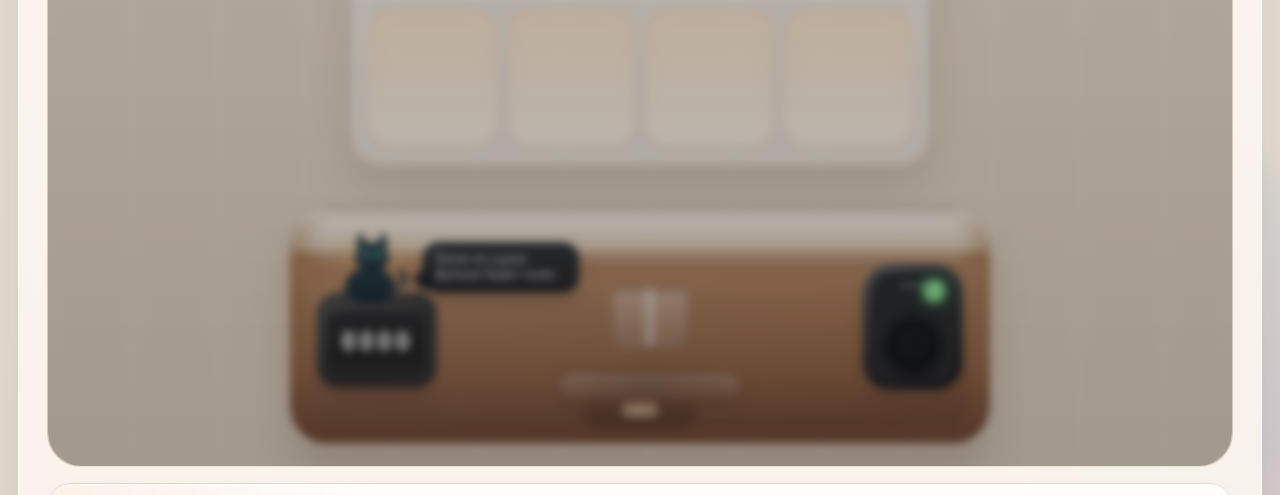
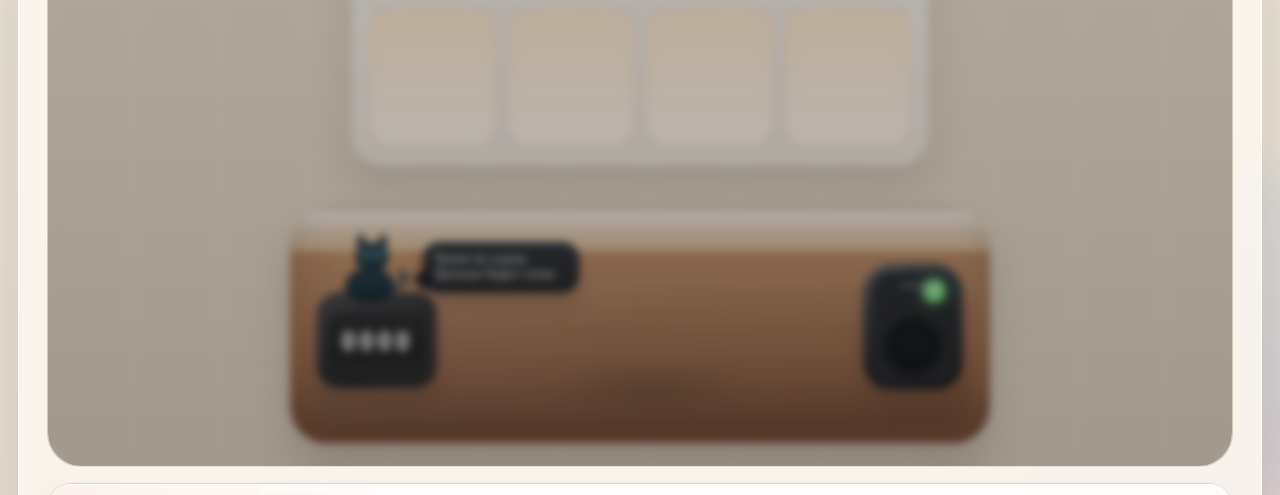
Before and after one commit to ilyamirin/osome, a website: page index.html in a window 1280 px wide. Shown: the part 818-1313 px from the top of the page. Drawn offline with Linux system fonts and the light colour scheme.

Commit message:
Simplify counter details

```diff
--- a/game.js
+++ b/game.js
@@ -1344,8 +1344,7 @@ function renderActiveOrder() {
     DOM.activeOrder.dataset.order = "idle";
     DOM.activeOrderBadge.className = "active-order-badge";
     DOM.activeOrderBadge.removeAttribute("aria-label");
-    DOM.activeOrderIcon.innerHTML =
-      '<span class="active-order-placeholder" aria-hidden="true"></span>';
+    DOM.activeOrderIcon.innerHTML = "";
     DOM.activeOrderBadge.style.removeProperty("--box-color");
     return;
   }
--- a/index.html
+++ b/index.html
@@ -77,9 +77,6 @@
                         <span class="speaker-notch" aria-hidden="true"></span>
                         <span class="speaker-grill" aria-hidden="true"></span>
                       </button>
-                      <div class="counter-plaque" aria-hidden="true">
-                        <span class="counter-plaque-mark"></span>
-                      </div>
                     </div>
                   </div>
                 </div>
--- a/styles.css
+++ b/styles.css
@@ -690,24 +690,6 @@ button {
   pointer-events: none;
 }
 
-.active-order::before {
-  content: "";
-  position: absolute;
-  left: 50%;
-  bottom: 12px;
-  width: 154px;
-  height: 20px;
-  border-radius: 999px;
-  transform: translateX(-50%);
-  background:
-    linear-gradient(180deg, rgba(255, 248, 236, 0.32), rgba(255, 248, 236, 0.03)),
-    linear-gradient(180deg, rgba(122, 82, 54, 0.28), rgba(122, 82, 54, 0.08));
-  box-shadow:
-    inset 0 1px 0 rgba(255, 255, 255, 0.22),
-    0 8px 12px rgba(58, 36, 24, 0.14);
-  opacity: 0.95;
-}
-
 .active-order::after {
   content: "";
   position: absolute;
@@ -821,22 +803,6 @@ button {
     drop-shadow(0 12px 14px rgba(40, 26, 18, 0.2));
 }
 
-.active-order-placeholder {
-  width: 78px;
-  height: 58px;
-  border-radius: 10px;
-  border: 3px solid rgba(29, 38, 44, 0.18);
-  background:
-    linear-gradient(180deg, rgba(255, 255, 255, 0.26), rgba(255, 255, 255, 0)),
-    linear-gradient(
-      90deg,
-      transparent 0 43%,
-      rgba(255, 255, 255, 0.42) 43% 57%,
-      transparent 57% 100%
-    ),
-    rgba(255, 255, 255, 0.12);
-}
-
 .counter-set {
   position: relative;
   width: min(100%, 700px);
@@ -1014,30 +980,6 @@ button {
     inset 0 -14px 18px rgba(0, 0, 0, 0.28),
     0 4px 0 rgba(88, 58, 39, 0.18),
     0 16px 18px rgba(32, 20, 15, 0.14);
-}
-
-.score-clock-case::before {
-  content: "";
-  position: absolute;
-  inset: 0;
-  border-radius: inherit;
-  background:
-    linear-gradient(0deg, rgba(255, 255, 255, 0.03), rgba(255, 255, 255, 0.03)),
-    repeating-linear-gradient(
-      0deg,
-      rgba(255, 255, 255, 0.014) 0,
-      rgba(255, 255, 255, 0.014) 2px,
-      transparent 2px,
-      transparent 9px
-    ),
-    repeating-linear-gradient(
-      90deg,
-      rgba(255, 255, 255, 0.01) 0,
-      rgba(255, 255, 255, 0.01) 3px,
-      transparent 3px,
-      transparent 17px
-    );
-  pointer-events: none;
 }
 
 .score-clock-case::after {
@@ -1119,18 +1061,6 @@ button {
     inset 0 -1px 0 rgba(255, 255, 255, 0.03);
 }
 
-.speaker-toggle::after {
-  content: "";
-  position: absolute;
-  right: 10px;
-  top: 10px;
-  width: 12px;
-  height: calc(100% - 20px);
-  border-radius: 999px;
-  background: linear-gradient(180deg, rgba(255, 255, 255, 0.08), rgba(255, 255, 255, 0.01));
-  opacity: 0.34;
-}
-
 .speaker-toggle:hover {
   transform: translateY(-2px);
   box-shadow:
@@ -1259,24 +1189,6 @@ button {
     0 26px 40px rgba(85, 52, 31, 0.2);
 }
 
-.frontal-counter .counter-desk::before {
-  content: "";
-  position: absolute;
-  left: 18px;
-  right: 18px;
-  top: 10px;
-  height: 44px;
-  border-radius: 26px 26px 18px 18px;
-  background:
-    linear-gradient(180deg, rgba(255, 252, 244, 0.76), rgba(255, 238, 214, 0.18)),
-    linear-gradient(180deg, rgba(165, 111, 73, 0.18), rgba(165, 111, 73, 0));
-  box-shadow:
-    inset 0 1px 0 rgba(255, 255, 255, 0.42),
-    inset 0 -12px 12px rgba(118, 79, 53, 0.12),
-    0 12px 12px rgba(133, 91, 62, 0.08);
-  pointer-events: none;
-}
-
 .frontal-counter .counter-desk::after {
   content: "";
   position: absolute;
@@ -1294,18 +1206,6 @@ button {
 .frontal-counter .active-order {
   min-height: 176px;
   padding: 10px 8px 30px;
-}
-
-.frontal-counter .active-order::before {
-  width: 178px;
-  height: 24px;
-  bottom: 18px;
-  background:
-    linear-gradient(180deg, rgba(255, 246, 232, 0.34), rgba(255, 246, 232, 0.05)),
-    linear-gradient(180deg, rgba(128, 85, 53, 0.28), rgba(128, 85, 53, 0.08));
-  box-shadow:
-    inset 0 1px 0 rgba(255, 255, 255, 0.26),
-    0 10px 14px rgba(64, 40, 25, 0.16);
 }
 
 .frontal-counter .active-order::after {
@@ -1351,45 +1251,6 @@ button {
 .frontal-counter .speaker-toggle {
   min-height: 126px;
   border-radius: 28px;
-}
-
-.counter-plaque {
-  position: absolute;
-  left: 50%;
-  bottom: 18px;
-  z-index: 1;
-  width: 112px;
-  height: 30px;
-  transform: translateX(-50%);
-  border-radius: 999px;
-  background:
-    linear-gradient(180deg, rgba(104, 63, 40, 0.46), rgba(78, 47, 31, 0.68)),
-    linear-gradient(180deg, rgba(255, 255, 255, 0.08), rgba(255, 255, 255, 0));
-  box-shadow:
-    inset 0 1px 0 rgba(255, 235, 214, 0.16),
-    inset 0 -1px 0 rgba(53, 30, 18, 0.22),
-    0 6px 10px rgba(49, 29, 19, 0.12);
-  pointer-events: none;
-}
-
-.counter-plaque-mark {
-  position: absolute;
-  inset: 8px 18px;
-  display: block;
-  border-radius: 999px;
-  background:
-    radial-gradient(circle at 50% 50%, rgba(232, 199, 156, 0.72) 0 32%, transparent 33%),
-    linear-gradient(
-      90deg,
-      transparent 0 26%,
-      rgba(232, 199, 156, 0.64) 26% 74%,
-      transparent 74% 100%
-    );
-  opacity: 0.72;
-  mask:
-    radial-gradient(circle at 50% 52%, transparent 0 8px, #000 8px 11px, transparent 11px) center /
-      34px 100% no-repeat,
-    linear-gradient(#000, #000);
 }
 
 .intro-overlay {
@@ -1658,12 +1519,6 @@ button {
     height: 108px;
   }
 
-  .counter-plaque {
-    bottom: 12px;
-    width: 92px;
-    height: 24px;
-  }
-
   .scene-dialogue {
     width: min(340px, calc(100% - 20px));
     padding: 12px 14px 14px;
```
